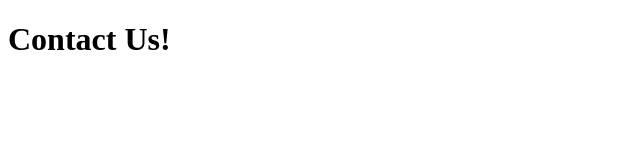
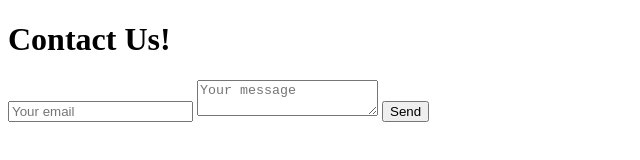
Before and after one commit to TimLee2/TimLee2.github.io, a plain HTML site: page formspree.html in a window 1280 px wide. Shown: the whole page, without its empty margins (0-640 px from the left). Drawn offline with Linux system fonts and the light colour scheme.

Commit message:
Create formspree.html

```diff
--- a/formspree.html
+++ b/formspree.html
@@ -4,5 +4,11 @@
 
 <h1>Contact Us!</h1>
 
+<form method="POST" action="http://formspree.io/timothy.c.lee.96@gmail.com">
+  <input name="email" placeholder="Your email" type="email">
+  <textarea name="message" placeholder="Your message"></textarea>
+  <button type="submit">Send</button>
+</form>
+
 </body>
 </html>
```
